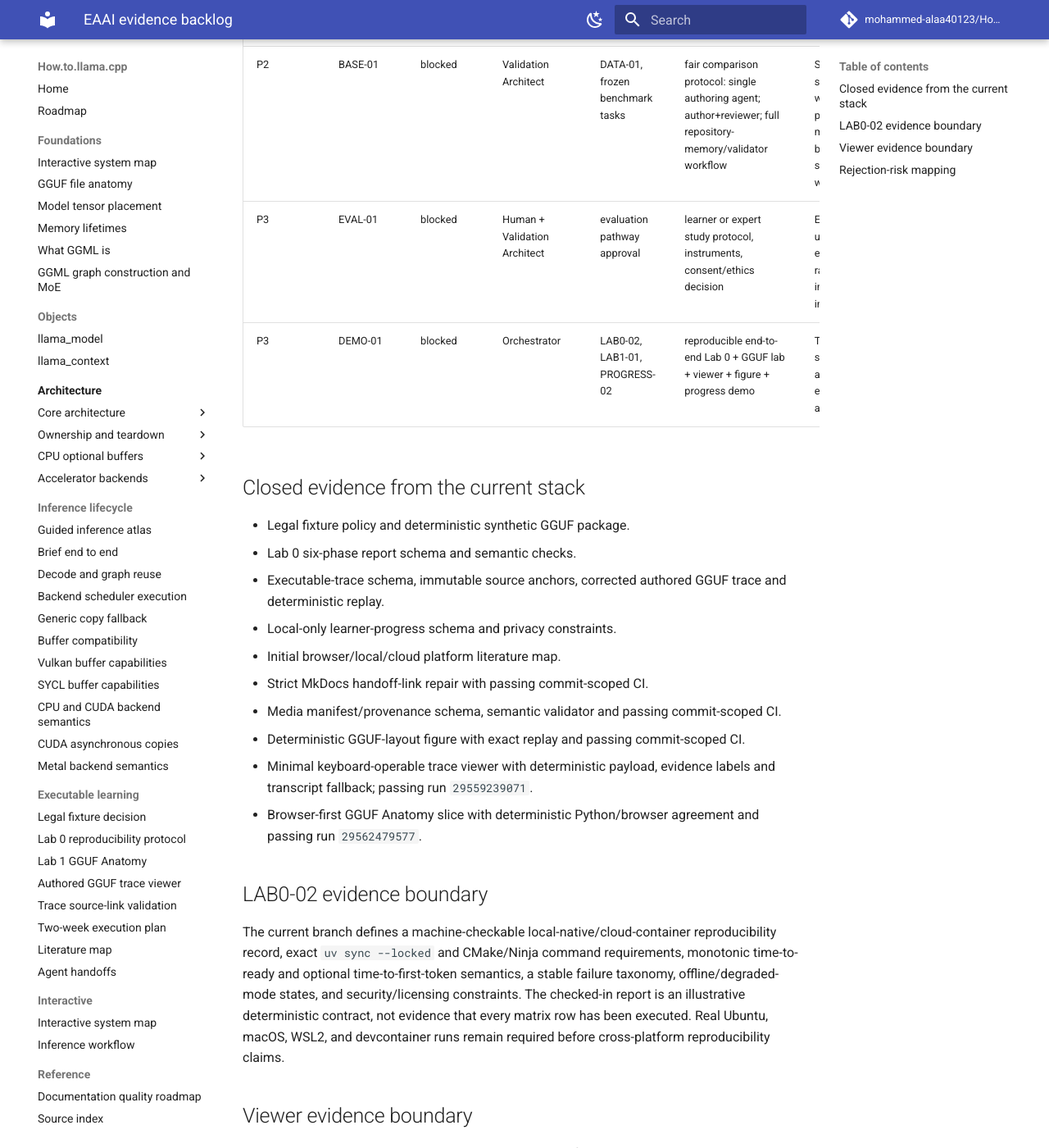
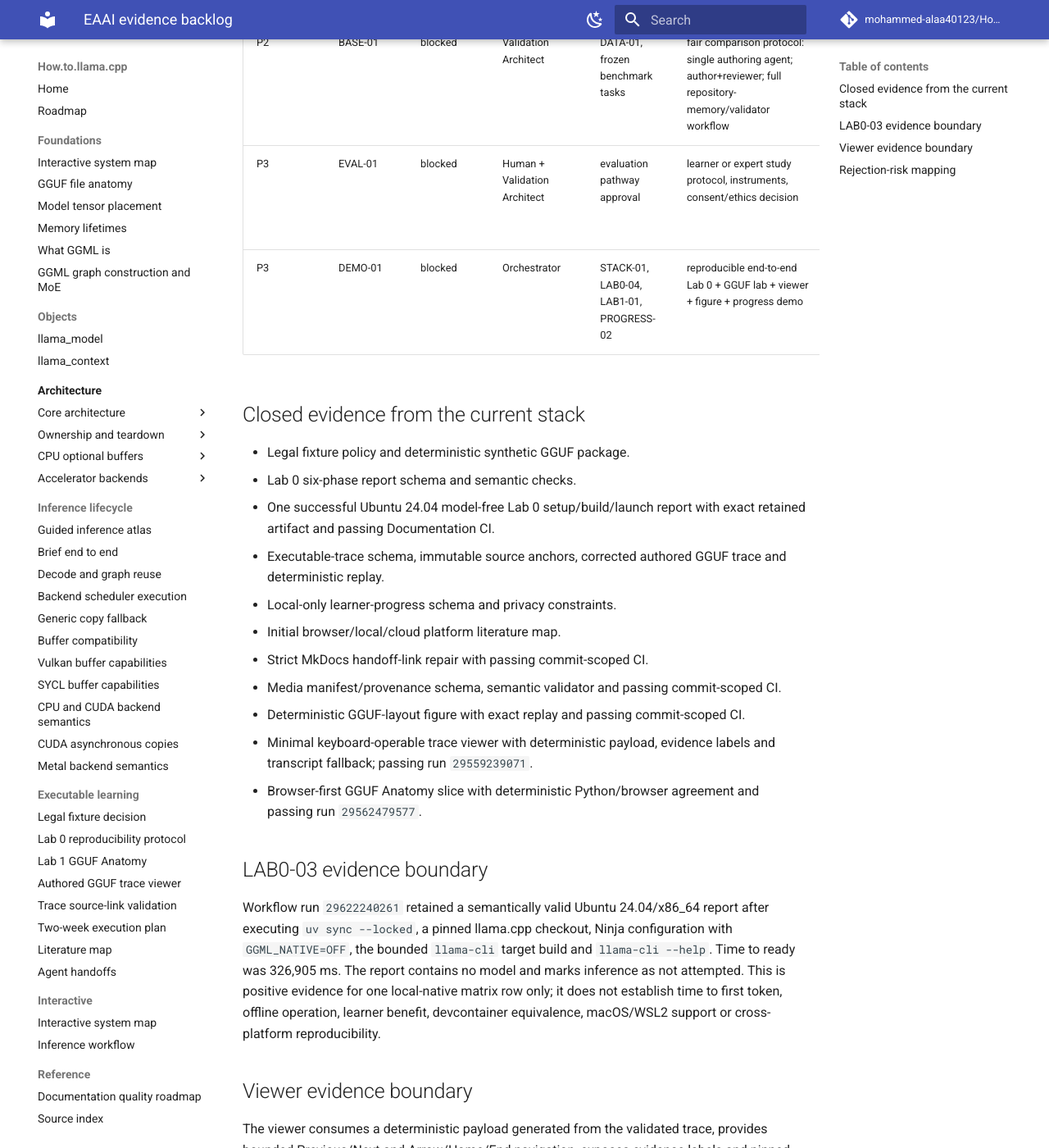
Before and after one commit to mohammed-alaa40123/How.to.llama.cpp, an MkDocs documentation site: the page built from docs/publication/evidence-backlog.md, in a window 1280 px wide and 1400 px high, scrolled down 2879 px. Shown: the whole window at 82% size. Built offline with MkDocs 1.6.1 and Material for MkDocs 9.7.7, drawn with Linux system fonts in a browser that asks for light colours; comment, search, counter and statistics services are not loaded; some of the changed text lies outside the part shown.

Commit message:
Attest successful Ubuntu Lab 0 row

```diff
--- a/docs/publication/evidence-backlog.md
+++ b/docs/publication/evidence-backlog.md
@@ -1,14 +1,17 @@
 # EAAI evidence backlog
 
-_Last updated: 2026-07-17 11:04 Africa/Cairo_
+_Last updated: 2026-07-18 04:00 Africa/Cairo_
 
 This queue is dependency-aware. Close an item only with a durable artifact, validator or review record. Status values: `blocked`, `ready`, `in progress`, `evidenced`.
 
 | Priority | ID | Status | Owner | Dependency | Required evidence | Claim supported or falsified |
 |---|---|---|---|---|---|---|
 | P0 | CI-01 | evidenced | Documentation Builder | latest stacked branch | strict MkDocs root cause, narrow fix, passing final-head Documentation CI run `29546570700` | The executable-learning artifacts integrate without degrading the existing site |
+| P0 | STACK-01 | blocked | Orchestrator + Human | canonical progress choice | approved canonical-progress record, reconciled integration branch and full combined-head CI | The evidence package exists as one reviewable artifact rather than parallel drafts |
 | P0 | COORD-01 | evidenced | Orchestrator | none | `orchestrator-state.md`, this backlog, roadmap, scorecard | Scheduled agents can share an explicit dependency order rather than infer work independently |
-| P1 | LAB0-02 | in progress | Validation Architect | Lab 0 report contract | reproducibility schema, semantic validator, supported-environment matrix, exact toolchain checks, diagnostic taxonomy, timing definitions, offline/security boundaries; final-head CI and real matrix runs pending | Setup/build evidence is comparable across supported environments |
+| P1 | LAB0-02 | in progress | Validation Architect | Lab 0 report contract | reproducibility schema, semantic validator, supported-environment matrix, exact toolchain checks, diagnostic taxonomy, timing definitions, offline/security boundaries; additional matrix rows pending | Setup/build evidence is comparable across supported environments |
+| P1 | LAB0-03 | evidenced | Validation Architect | LAB0-02 | successful Ubuntu 24.04 model-free report; run `29622240261`; artifact `8422651113`; Documentation CI `29622240365` | One clean Ubuntu local-native environment completes locked Python setup, pinned CMake/Ninja build and executable launch |
+| P1 | LAB0-04 | ready | Validation Architect | LAB0-03; devcontainer definition | equivalent retained devcontainer/Codespaces-compatible report and semantic validation | The cloud-container tier reproduces the same bounded setup/build/launch path |
 | P1 | DATA-01 | ready | Validation Architect | stable log formats | retrospective extraction schema for assignments, commits, failures, corrections, tests, cost proxies and accepted/rejected outputs | The multi-agent process can be analyzed as a longitudinal case study |
 | P1 | MEDIA-01 | evidenced | Documentation Builder | CI-01 | schema, semantic validator, deterministic example, malformed-input tests, passing run `29549208249` | Generated educational media can be provenance- and review-gated without making it technical evidence |
 | P1 | TRACE-02 | evidenced | Validation Architect | trace schema accepted; CI-01 | pinned source-anchor manifest and validator, corrected authored trace, deterministic replay and missing-data tests; passing run `29556540213` | Trace provenance and navigation remain valid against immutable source |
@@ -22,12 +25,13 @@
 | P2 | REVIEW-01 | blocked | Human | independent reviewer nominated | expert rubric and signed/dated review of fixture, trace, lab explanations and figure | Technical correctness is independently supported |
 | P2 | BASE-01 | blocked | Validation Architect | DATA-01, frozen benchmark tasks | fair comparison protocol: single authoring agent; author+reviewer; full repository-memory/validator workflow | Specialized scheduled workflow provides measurable benefit over simpler workflows |
 | P3 | EVAL-01 | blocked | Human + Validation Architect | evaluation pathway approval | learner or expert study protocol, instruments, consent/ethics decision | Educational usefulness is evaluated rather than inferred from implementation |
-| P3 | DEMO-01 | blocked | Orchestrator | LAB0-02, LAB1-01, PROGRESS-02 | reproducible end-to-end Lab 0 + GGUF lab + viewer + figure + progress demo | The proposed system exists as a coherent educational artifact |
+| P3 | DEMO-01 | blocked | Orchestrator | STACK-01, LAB0-04, LAB1-01, PROGRESS-02 | reproducible end-to-end Lab 0 + GGUF lab + viewer + figure + progress demo | The proposed system exists as a coherent educational artifact |
 
 ## Closed evidence from the current stack
 
 - Legal fixture policy and deterministic synthetic GGUF package.
 - Lab 0 six-phase report schema and semantic checks.
+- One successful Ubuntu 24.04 model-free Lab 0 setup/build/launch report with exact retained artifact and passing Documentation CI.
 - Executable-trace schema, immutable source anchors, corrected authored GGUF trace and deterministic replay.
 - Local-only learner-progress schema and privacy constraints.
 - Initial browser/local/cloud platform literature map.
@@ -37,9 +41,9 @@
 - Minimal keyboard-operable trace viewer with deterministic payload, evidence labels and transcript fallback; passing run `29559239071`.
 - Browser-first GGUF Anatomy slice with deterministic Python/browser agreement and passing run `29562479577`.
 
-## LAB0-02 evidence boundary
+## LAB0-03 evidence boundary
 
-The current branch defines a machine-checkable local-native/cloud-container reproducibility record, exact `uv sync --locked` and CMake/Ninja command requirements, monotonic time-to-ready and optional time-to-first-token semantics, a stable failure taxonomy, offline/degraded-mode states, and security/licensing constraints. The checked-in report is an illustrative deterministic contract, not evidence that every matrix row has been executed. Real Ubuntu, macOS, WSL2, and devcontainer runs remain required before cross-platform reproducibility claims.
+Workflow run `29622240261` retained a semantically valid Ubuntu 24.04/x86_64 report after executing `uv sync --locked`, a pinned llama.cpp checkout, Ninja configuration with `GGML_NATIVE=OFF`, the bounded `llama-cli` target build and `llama-cli --help`. Time to ready was 326,905 ms. The report contains no model and marks inference as not attempted. This is positive evidence for one local-native matrix row only; it does not establish time to first token, offline operation, learner benefit, devcontainer equivalence, macOS/WSL2 support or cross-platform reproducibility.
 
 ## Viewer evidence boundary
 
```
